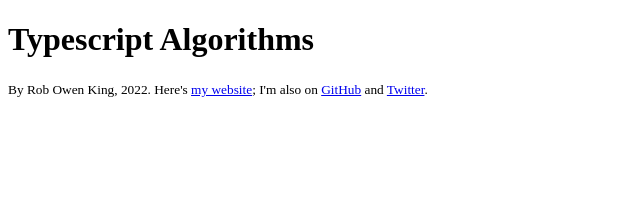
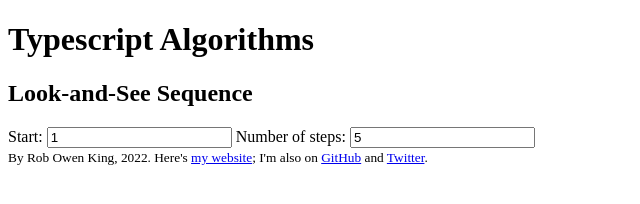
Before and after one commit to RobOwenKing/ts-algorithms, a website built with webpack: page dist/index.html in a window 1280 px wide. Shown: the whole page, without its empty margins (0-640 px from the left). Built offline with nearby package versions, Linux system fonts and the light colour scheme.

Commit message:
feat: Insert basic HTML for Look and Say into page

```diff
--- a/src/index.ts
+++ b/src/index.ts
@@ -17,10 +17,26 @@ const lookAndSee = (num: string): string => {
   return newNum;
 };
 
-function app() {
-  const element = document.createElement("div");
+const update = () => {
+  const num = <HTMLInputElement>document.getElementById("seed");
+  const result = lookAndSee(num.value);
 
-  return element;
-}
+  document.getElementById("output").textContent = result;
+};
 
-document.getElementById("app").appendChild(app());
+const app = () => {
+  document.getElementById("app").innerHTML = `
+    <h2>Look-and-See Sequence</h2>
+
+    <label for="seed">Start: </label>
+    <input type="number" id="seed" value="1">
+    <label for="steps">Number of steps: </label>
+    <input type="number" id="steps" value="5">
+
+    <section id="output"></section>
+    `;
+
+  document.getElementById("seed").addEventListener("input", update);
+};
+
+app();
```
Also changed, not shown: dist/index.html.
